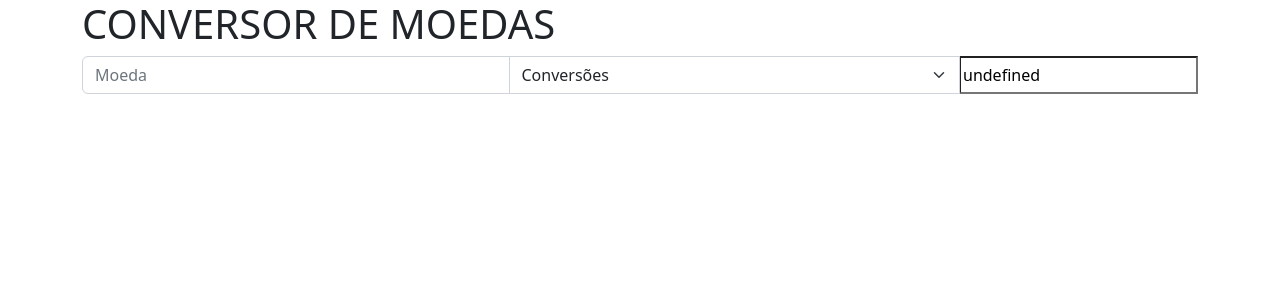
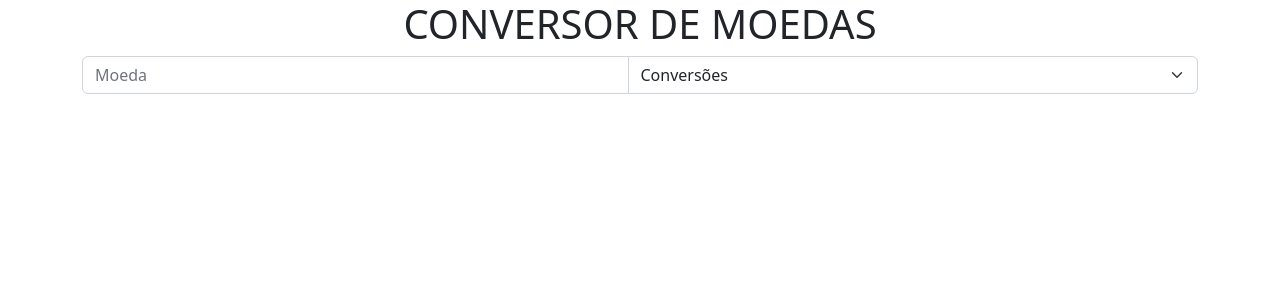
Before and after one commit to LeticiaRDomingues/Conversor_Moedas_Prova, an Angular app in the folder conversor_moedas_prova/: page / in a window 1280 px wide. Shown: the top 300 px of the page. Built offline with nearby package versions, Linux system fonts and the light colour scheme.

Commit message:
versao 7

```diff
--- a/conversor_moedas_prova/src/app/conversor/conversor.component.html
+++ b/conversor_moedas_prova/src/app/conversor/conversor.component.html
@@ -1,5 +1,9 @@
 <div class="container-lg">
-  <h1>CONVERSOR DE MOEDAS</h1>
+
+  <div class="d-flex justify-content-center">
+    <h1>CONVERSOR DE MOEDAS</h1>
+  </div>
+
 
   <div class="input-group mb-3">
     <input type="text" class="form-control" placeholder="Moeda" aria-label="Moeda">
@@ -12,9 +16,7 @@
     <option value="4">Dolar para Real</option>
     <option value="5">Euro para Real</option>
     <option value="6">Libra para Real</option>
-
   </select>
 
-  <input [value] = result >
 </div>
 </div>
```
